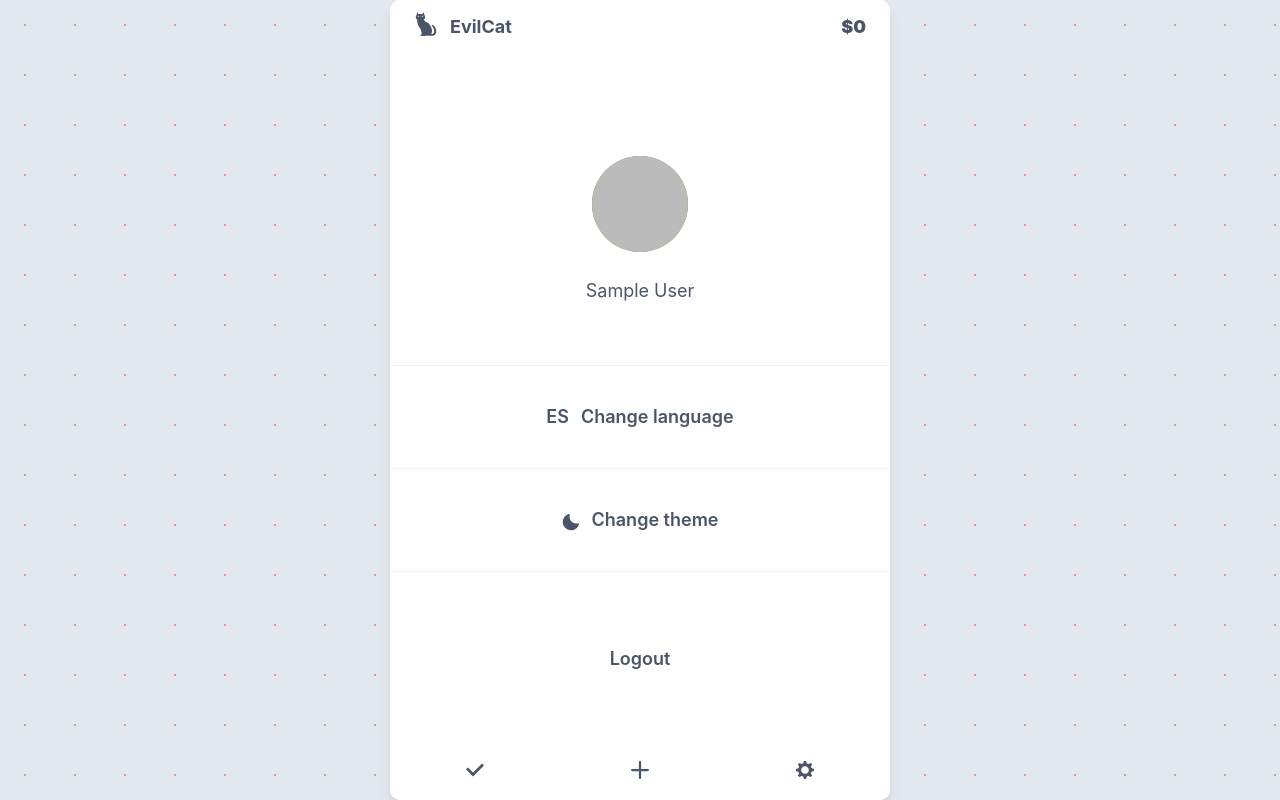
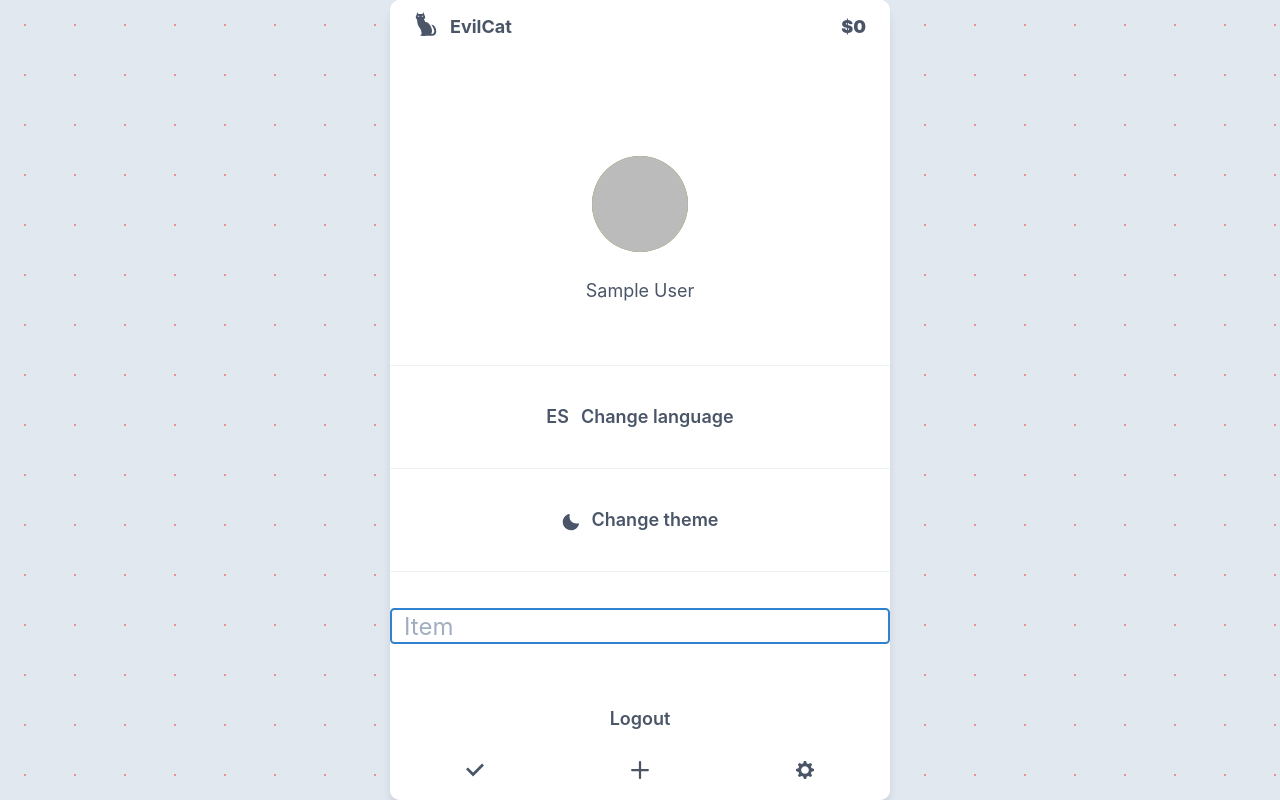
Before and after one commit to BraianVaylet/evilcat-todo_project, a Next.js app: page /Config in a window 1280 px wide. Built offline with nearby package versions, Linux system fonts and the light colour scheme; no server answers; sample sign-in values are in the browser's storage.

Commit message:
test input in movile

```diff
--- a/components/templates/ConfigTemplate/index.js
+++ b/components/templates/ConfigTemplate/index.js
@@ -8,6 +8,7 @@ import ChangeThemeBtn from "components/molecules/ChangeThemeBtn"
 import CustomAvatar from "components/molecules/CustomAvatar"
 // firebase
 import { FirebaseClient } from "firebase/client"
+import { Input } from "@chakra-ui/input"
 
 /**
  * ConfigTemplate Component
@@ -48,6 +49,15 @@ const ConfigTemplate = () => {
         <ChangeThemeBtn />
 
         <Divider m="3rem 0" />
+        <Input
+          placeholder="Item"
+          size="lg"
+          fontSize="2rem"
+          variant="filled"
+          autoFocus={true}
+          mb="2rem"
+          errorBorderColor="tomato"
+        />
       </Flex>
       <Flex w="100%" mt="3rem" align="center" justify="center">
         <Button fontSize="1.5rem" variant="ghost" onClick={handleLogout}>
```
Also changed, not shown: 1 other file (tests, documents, lock files or other folders).
